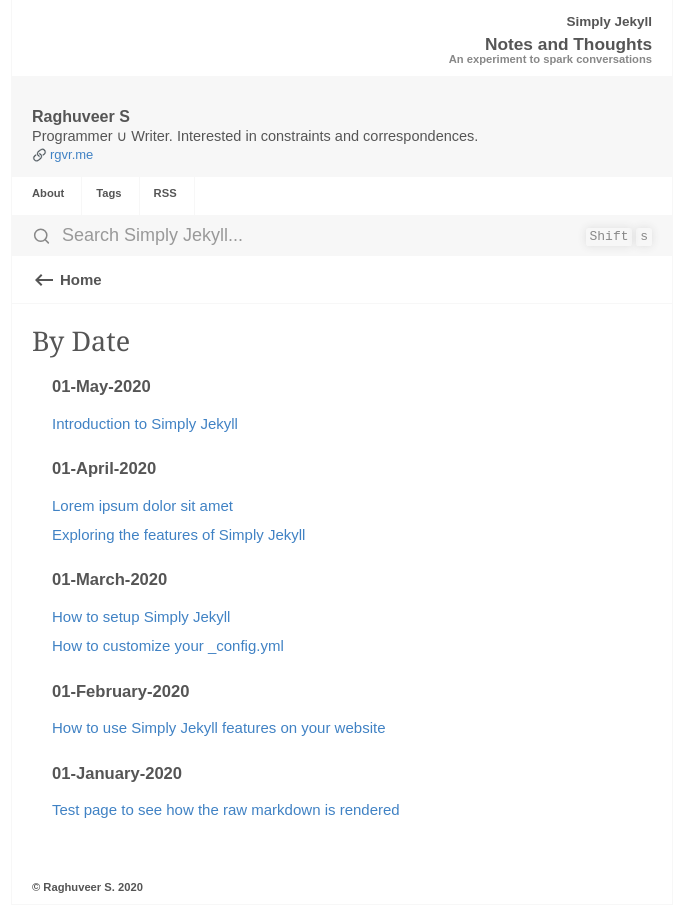
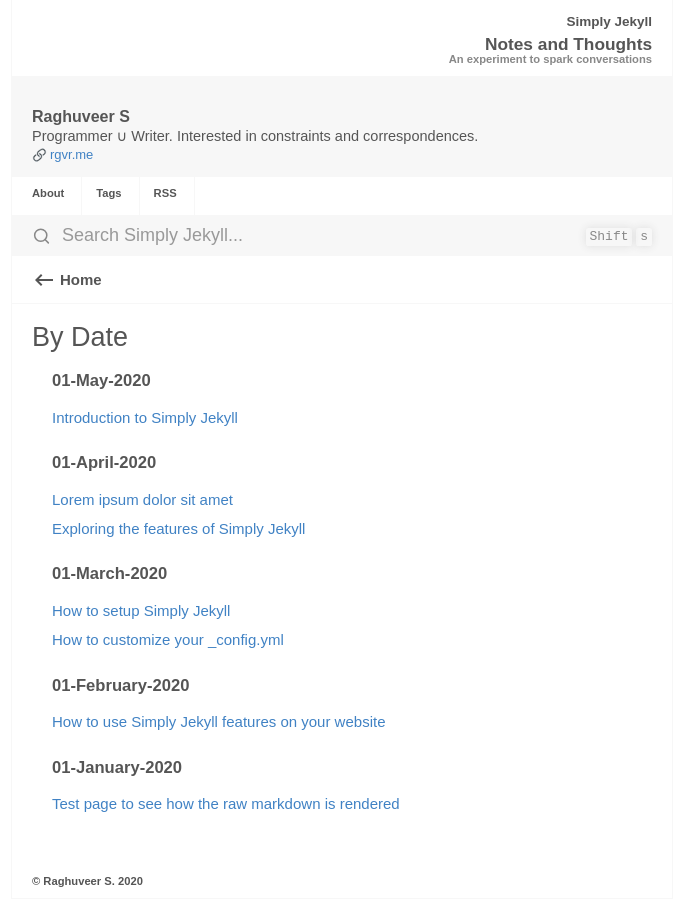
Before and after one commit to dis-ease/-rng, a Jekyll site: the page built from dates.md, in a window 1280 px wide. Shown: the whole page, without its empty margins (298-985 px from the left). Built offline with Jekyll 4.4.1, drawn with Linux system fonts in a browser that asks for light colours.

```diff
--- a/assets/css/Style.css
+++ b/assets/css/Style.css
@@ -29,7 +29,7 @@ layout: Stylesheet
     --anchor-link-color: hsl(205, 12%, 70%);
     --search-placeholder-color: hsl(var(--main-hue), 0%, 60.0%);
     --searchbox-shadow-color:  hsl(204, 63.0%, 78.8%);
-    --heading-font-family: Georgia, serif;
+    --heading-font-family: sans-serif;
     --primary-font-family: sans-serif;
     --secondary-font-family: sans-serif;
 }
@@ -475,6 +475,11 @@ hr {
     padding-top: 5px;
     padding-bottom: 5px;
     text-decoration: none;
+}
+
+.menu-item.no-icon .menu-item-text {
+    margin-bottom: 5px !important;
+    text-transform: lowercase;
 }
 
 .menu-item-icon {
```
